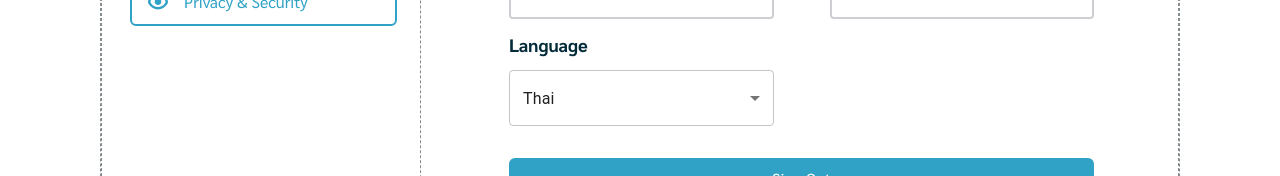
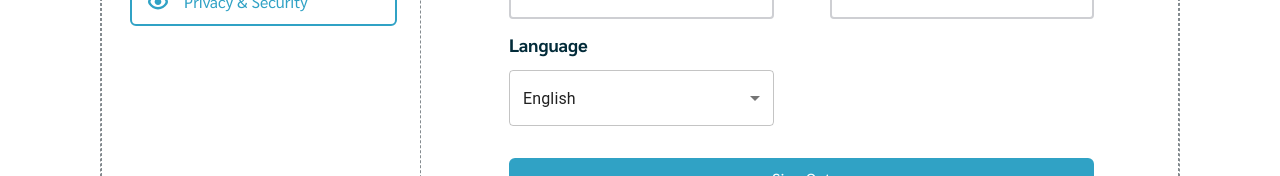
Before and after one commit to Mysterioucz/Se-Project, a Next.js app in the folder frontend/: page /account-setting in a window 1280 px wide. Shown: the part 438-614 px from the top of the page. Built offline with nearby package versions, Linux system fonts and the light colour scheme; no server answers; what @mui/material-nextjs would draw is missing.

Commit message:
fix/textfield-lang

```diff
--- a/frontend/src/components/account-setting/ProfileCard.tsx
+++ b/frontend/src/components/account-setting/ProfileCard.tsx
@@ -65,7 +65,7 @@ export default function ProfileCard() {
                                     icon={<img src="/profile-card/fi-sr-pencil.svg" alt="toggle" className="w-5 h-5" />}
                                     onChange={(val) => console.log("Typing First Name:", val)}
                                     onSubmit={(val) => {
-                                        const text = (val as any).text;
+                                        const { text } = val as { text: string };
                                         setSubmittedFirstName(text);
                                         console.log("Submitted First Name:", text);
                                     }}
@@ -80,10 +80,9 @@ export default function ProfileCard() {
                                     icon={<img src="/profile-card/fi-sr-pencil.svg" alt="toggle" className="w-5 h-5" />}
                                     onChange={(val) => console.log("Typing Last Name:", val)}
                                     onSubmit={(val) => {
-                                        const text = (val as any).text;
+                                        const { text } = val as { text: string };
                                         setSubmittedLastName(text);
                                         console.log("Submitted Last Name:", text);
-                                        // TODO: send to backend here
                                     }}
                                 />
                             </div>
@@ -94,12 +93,11 @@ export default function ProfileCard() {
                                 <SelectComponent
                                     labelId="demo-select-label"
                                     id="demo-select"
-                                    value={language==="" ? "Thai" : language}
+                                    value={language==="" ? "English" : language}
                                     onChange={(e) => setLanguage((e.target as HTMLInputElement).value)}
                                     error={false}
                                     disabled={false}
                                 >
-                                    <MenuItem value="Thai">Thai</MenuItem>
                                     <MenuItem value="English">English</MenuItem>
                                 </SelectComponent>
                             </div>
```
Also changed, not shown: frontend/package.json (+15 -15 lines), 1 other file (tests, documents, lock files or other folders).
